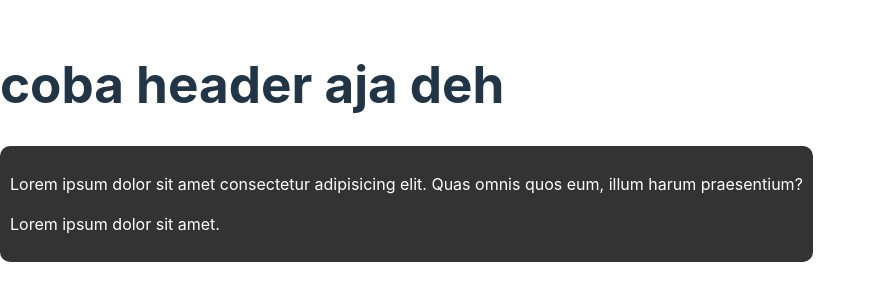
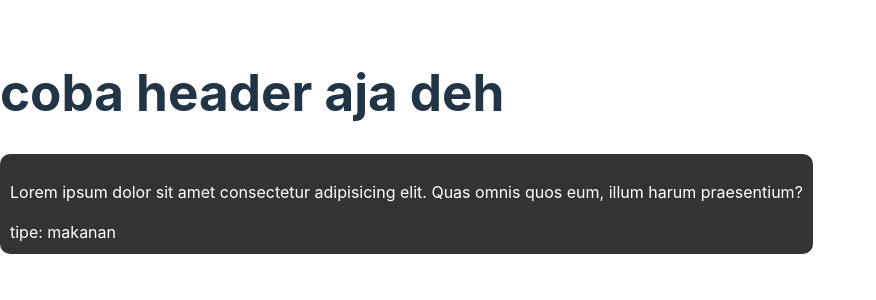
Before and after one commit to arif-rizal1122/basic-react, a React (Vite) app: page / in a window 1280 px wide. Shown: the part 258-558 px from the top of the page, without its empty margins (0-876 px from the left). Built offline with nearby package versions, Linux system fonts and the light colour scheme.

Commit message:
conditional rendering

```diff
--- a/src/components/MenuResto.jsx
+++ b/src/components/MenuResto.jsx
@@ -1,16 +1,27 @@
 import '../style/MenuResto.css'
 
 function MenuResto() {
+
+
+  const isMakanan = true
+
   return (
     // ketika mengunakan lebih satu div maka mesti dibungkus dulu mengunakan fragment <></>
-    <div>
+
+
 
     <div className="menu-item">
         <p>Lorem ipsum dolor sit amet consectetur adipisicing elit. Quas omnis quos eum, illum harum praesentium?</p>
-        <p>Lorem ipsum dolor sit amet.</p>
+        {
+            // apakah is makanan true kalau tidak tipe minuman
+            // jika true maka dia masuk setelah tanda tanya
+            // (isMakanan == true) ? (<div>tipe: makanan</div>):(<div>tipe: minuman</div>)
+
+            (isMakanan == true) && (<div>tipe: makanan</div>)
+        }
     </div>
 
-    </div>
+
 
   )
 }
```
